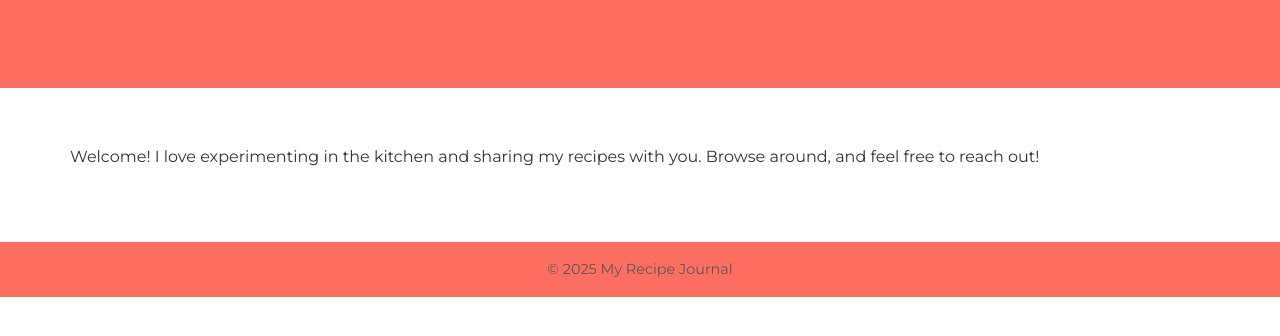
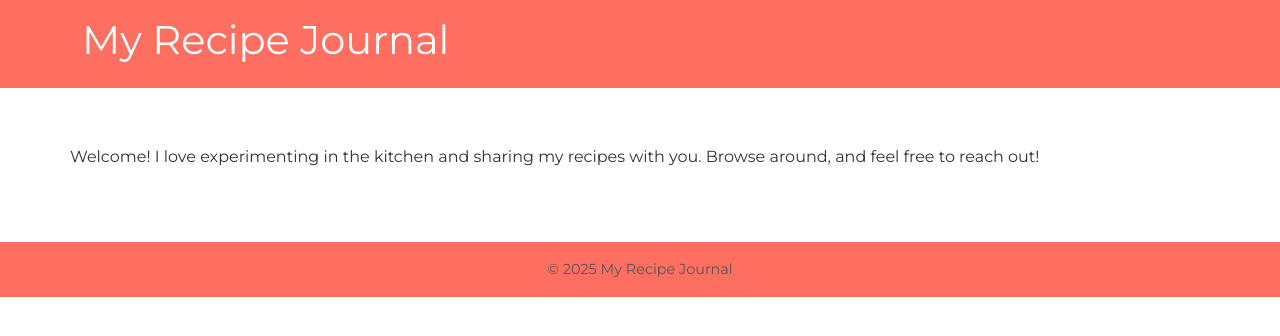
Before and after one commit to nicolehubmansour/kolma3nikol.github.io, a Jekyll site: the page built from about.md, in a window 1280 px wide. Shown: the top 336 px of the page. Built offline with Jekyll 4.4.1, drawn with Linux system fonts in a browser that asks for light colours.

Commit message:
Update header.html

```diff
--- a/_includes/header.html
+++ b/_includes/header.html
@@ -1,6 +1,6 @@
 <header>
-  <div class="container d-flex justify-content-between align-items-center">
-    <h1><a href="{{ "/" | relative_url }}">{{ site.title }}</a></h1>
+  <div class="container">
+    <h1><a href="{{ "/" | relative_url }}" style="color:#fff;">{{ site.title }}</a></h1>
     <nav>
       <a href="{{ "/" | relative_url }}">Home</a>
       <a href="{{ "/about/" | relative_url }}">About</a>
```
